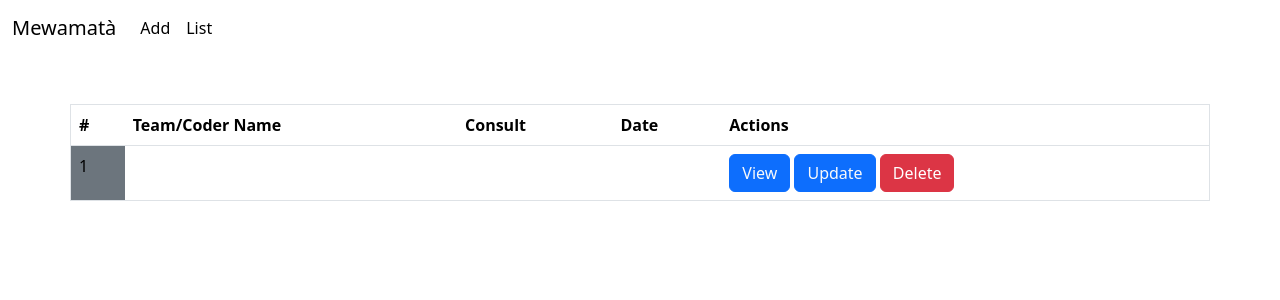
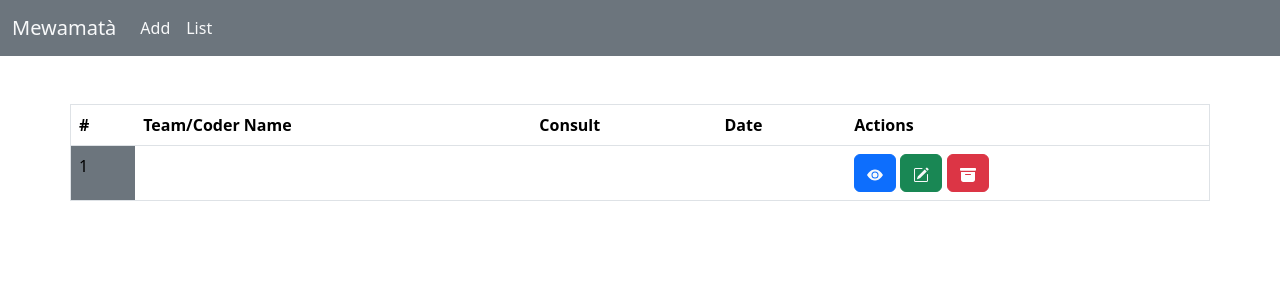
Before and after one commit to mattsandovalb/CRUD-Consultorio-del-coder, a PHP site: page /Brifing_CRUD/view/list.php in a window 1280 px wide. Shown: the top 300 px of the page. Run offline with PHP 8.4, Linux system fonts and the light colour scheme; tables that the repository leaves empty or names only in its code hold one stand-in row (values such as "Sample post"); data that the repository does not hold is empty; some libraries are stand-ins or nearby versions.

Commit message:
Change icons and some styles

```diff
--- a/controller/consultController.php
+++ b/controller/consultController.php
@@ -19,9 +19,9 @@
         {
             return ($this->model->list()) ? $this->model->list() : false;
         }
-        public function update($id, $name, $consult)
+        public function update($id, $name, $consult, $date)
         {
-            return ($this->model->update( $id, $name, $consult) != false) ? header ("Location:show.php?id=".$id) : header ("Location:list.php");
+            return ($this->model->update( $id, $name, $consult, $date) != false) ? header ("Location:show.php?id=".$id) : header ("Location:list.php");
         }
         public function delete($id, $name, $consult)
         {
--- a/model/consultModel.php
+++ b/model/consultModel.php
@@ -26,12 +26,13 @@
             $stament = $this->pdo->prepare(("SELECT * FROM quotes"));
             return ($stament->execute()) ?$stament->fetchAll() : false;
         }
-        public function update($id, $name)
+        public function update($id, $name, $consult, $date)
         {
-            $stament = $this->pdo->prepare("UPDATE quotes SET name  = :name WHERE id = :id");
+            $stament = $this->pdo->prepare("UPDATE quotes SET Name  = :Name , Consult = :Consult, Date = :Date WHERE id = :id");
+            $stament->bindParam(":Name", $name);
+            $stament->bindParam(":Consult", $consult);
+            $stament->bindParam(":Date", $date);
             $stament->bindParam(":id", $id);
-            $stament->bindParam(":name", $name);
-            //$stament->bindParam(":consult", $consult);
             return ($stament->execute()) ? $id : false ;
         }
         public function delete($id)
--- /dev/null
+++ b/package.json
@@ -0,0 +1,5 @@
+{
+  "dependencies": {
+    "bootstrap-icons": "^1.10.3"
+  }
+}
--- a/view/create.php
+++ b/view/create.php
@@ -6,7 +6,7 @@
     <meta name="viewport" content="width=device-width, initial-scale=1.0">
     <link href="https://cdn.jsdelivr.net/npm/bootstrap@5.3.0-alpha1/dist/css/bootstrap.min.css" rel="stylesheet" integrity="sha384-GLhlTQ8iRABdZLl6O3oVMWSktQOp6b7In1Zl3/Jr59b6EGGoI1aFkw7cmDA6j6gD" crossorigin="anonymous">
     <link href="style.css" rel="stylesheet">
-    <title>Pues no mas</title>
+    <title>Mewamatà</title>
 </head>
 <body>
 
--- a/view/edit.php
+++ b/view/edit.php
@@ -12,7 +12,7 @@
     <meta name="viewport" content="width=device-width, initial-scale=1.0">
     <link href="https://cdn.jsdelivr.net/npm/bootstrap@5.3.0-alpha1/dist/css/bootstrap.min.css" rel="stylesheet" integrity="sha384-GLhlTQ8iRABdZLl6O3oVMWSktQOp6b7In1Zl3/Jr59b6EGGoI1aFkw7cmDA6j6gD" crossorigin="anonymous">
     <link href="style.css" rel="stylesheet">
-    <title>Pues no mas</title>
+    <title>Document</title>
 </head>
 <body>
 
@@ -51,8 +51,8 @@
                             Do you want to update this query?
                             </div>
                             <div class="modal-footer">
-                                <input type="submit" class="btn btn-success" value="update">
-                                <button type="button" class="btn btn-secondary" data-bs-dismiss="modal">Close</button>
+                                <input type="submit" class="btn btn-success" value="Update">
+                                <a href="show.php?id=<?= $card[0]?>"  type="button" class="btn btn-secondary" data-bs-dismiss="modal">Close</a>
                             </div>
 
       </div>
--- a/view/head.php
+++ b/view/head.php
@@ -6,23 +6,24 @@
     <meta name="viewport" content="width=device-width, initial-scale=1.0">
     <link href="https://cdn.jsdelivr.net/npm/bootstrap@5.3.0-alpha1/dist/css/bootstrap.min.css" rel="stylesheet" integrity="sha384-GLhlTQ8iRABdZLl6O3oVMWSktQOp6b7In1Zl3/Jr59b6EGGoI1aFkw7cmDA6j6gD" crossorigin="anonymous">
     <link href="style.css" rel="stylesheet">
-    <title>Pues no mas</title>
+    <link rel="stylesheet" href="path/to/font-awesome/css/font-awesome.min.css">
+    <title>Mewamatà</title>
 </head>
 <body>
   <header class="mb-5">
-    <nav class="navbar navbar-expand-lg text-secondary">
+    <nav class="navbar navbar-expand-lg bg-secondary">
       <div class="container-fluid">
-        <a class="navbar-brand" href="../../../Brifing_CRUD/index.php">Mewamatà</a>
-        <button class="navbar-toggler" type="button" data-bs-toggle="collapse" data-bs-target="#navbarNav" aria-controls="navbarNav" aria-expanded="false" aria-label="Toggle navigation">
+        <a class="navbar-brand text-light" href="../../../Brifing_CRUD/index.php">Mewamatà</a>
+        <button class="navbar-toggler text-light" type="button" data-bs-toggle="collapse" data-bs-target="#navbarNav" aria-controls="navbarNav" aria-expanded="false" aria-label="Toggle navigation">
           <span class="navbar-toggler-icon"></span>
         </button>
         <div class="collapse navbar-collapse" id="navbarNav">
           <ul class="navbar-nav">
             <li class="nav-item">
-              <a class="nav-link active" aria-current="page" href="../../../Brifing_CRUD/index.php">Add</a>
+              <a class="nav-link active text-light" aria-current="page" href="../../../Brifing_CRUD/index.php">Add</a>
             </li>
             <li class="nav-item">
-              <a class="nav-link active" href="../../../Brifing_CRUD/view/list.php">List</a>
+              <a class="nav-link active text-light" href="../../../Brifing_CRUD/view/list.php">List</a>
             </li>
           </ul>
         </div>
--- a/view/list.php
+++ b/view/list.php
@@ -36,11 +36,23 @@
                   <td><?= $linea["Consult"] ?></td>
                   <td><?= $linea["Date"] ?></td>
                   <td>
-                      <button class="btn btn-primary"><a class="text-decoration-none text-light" href="show.php?id=<?= $linea[0]?>">View</a></button>
-                      <button class="btn btn-primary"><a class="text-decoration-none text-light" href="edit.php?id=<?= $linea[0]?>">Update</a></button>
-                      <!-- Button trigger modal -->
+                      <!-- VIEW BUTTON -->
+                      <button class="btn btn-primary"><a class="text-decoration-none text-light" href="show.php?id=<?= $linea[0]?>"><svg xmlns="http://www.w3.org/2000/svg" width="16" height="16" fill="currentColor" class="bi bi-eye-fill" viewBox="0 0 16 16">
+                              <path d="M10.5 8a2.5 2.5 0 1 1-5 0 2.5 2.5 0 0 1 5 0z"/>
+                              <path d="M0 8s3-5.5 8-5.5S16 8 16 8s-3 5.5-8 5.5S0 8 0 8zm8 3.5a3.5 3.5 0 1 0 0-7 3.5 3.5 0 0 0 0 7z"/>
+                            </svg></a>
+                      </button>
+                      <!-- UPDATE B UTTON -->
+                      <button class="btn btn-success"><a class="text-decoration-none text-light" href="edit.php?id=<?= $linea[0]?>"><svg xmlns="http://www.w3.org/2000/svg" width="16" height="16" fill="currentColor" class="bi bi-pencil-square" viewBox="0 0 16 16">
+                        <path d="M15.502 1.94a.5.5 0 0 1 0 .706L14.459 3.69l-2-2L13.502.646a.5.5 0 0 1 .707 0l1.293 1.293zm-1.75 2.456-2-2L4.939 9.21a.5.5 0 0 0-.121.196l-.805 2.414a.25.25 0 0 0 .316.316l2.414-.805a.5.5 0 0 0 .196-.12l6.813-6.814z"/>
+                        <path fill-rule="evenodd" d="M1 13.5A1.5 1.5 0 0 0 2.5 15h11a1.5 1.5 0 0 0 1.5-1.5v-6a.5.5 0 0 0-1 0v6a.5.5 0 0 1-.5.5h-11a.5.5 0 0 1-.5-.5v-11a.5.5 0 0 1 .5-.5H9a.5.5 0 0 0 0-1H2.5A1.5 1.5 0 0 0 1 2.5v11z"/>
+                      </svg></a>
+                    </button>
+                      <!-- DELETE BUTTON -->
                       <button type="button" class="btn btn-danger" data-bs-toggle="modal" data-bs-target="#id<?=$linea[0]?>">
-                        Delete
+                      <svg xmlns="http://www.w3.org/2000/svg" width="16" height="16" fill="currentColor" class="bi bi-archive-fill" viewBox="0 0 16 16">
+                      <path d="M12.643 15C13.979 15 15 13.845 15 12.5V5H1v7.5C1 13.845 2.021 15 3.357 15h9.286zM5.5 7h5a.5.5 0 0 1 0 1h-5a.5.5 0 0 1 0-1zM.8 1a.8.8 0 0 0-.8.8V3a.8.8 0 0 0 .8.8h14.4A.8.8 0 0 0 16 3V1.8a.8.8 0 0 0-.8-.8H.8z"/>
+                      </svg>
                       </button>
                       <!-- Modal -->
                       <div class="modal fade" id="id<?=$linea[0]?>" tabindex="-1" aria-labelledby="exampleModalLabel" aria-hidden="true">
--- a/view/update.php
+++ b/view/update.php
@@ -1,5 +1,5 @@
 <?php
     require_once("C://xampp/htdocs/Brifing_CRUD/controller/consultController.php");
     $obj = new consultController();
-    $obj->update($_POST['id'],$_POST['Name'], $_POST['consult'] );
+    $obj->update($_POST['id'],$_POST['Name'], $_POST['Consult'], $_POST['Date'] );
 ?>
```
Also changed, not shown: view/show.php (+8 -2 lines), package-lock.json (added).
